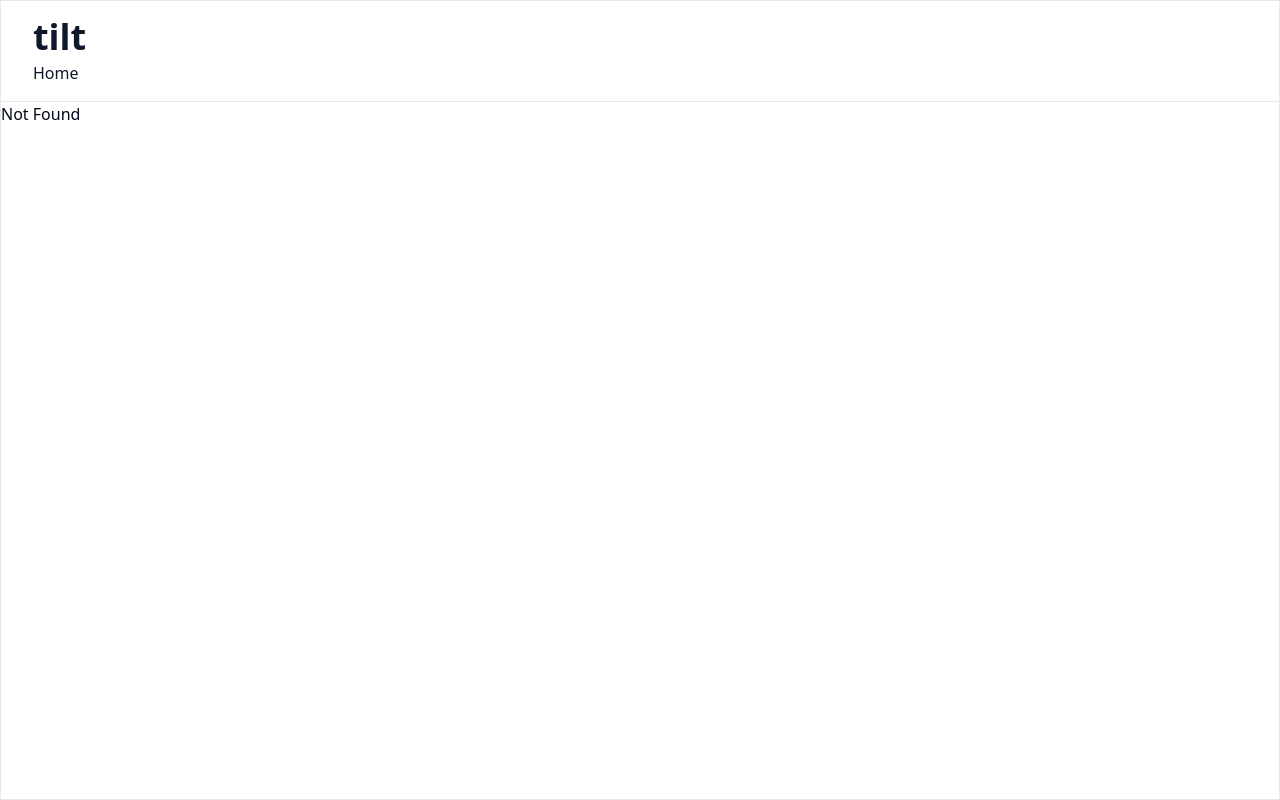
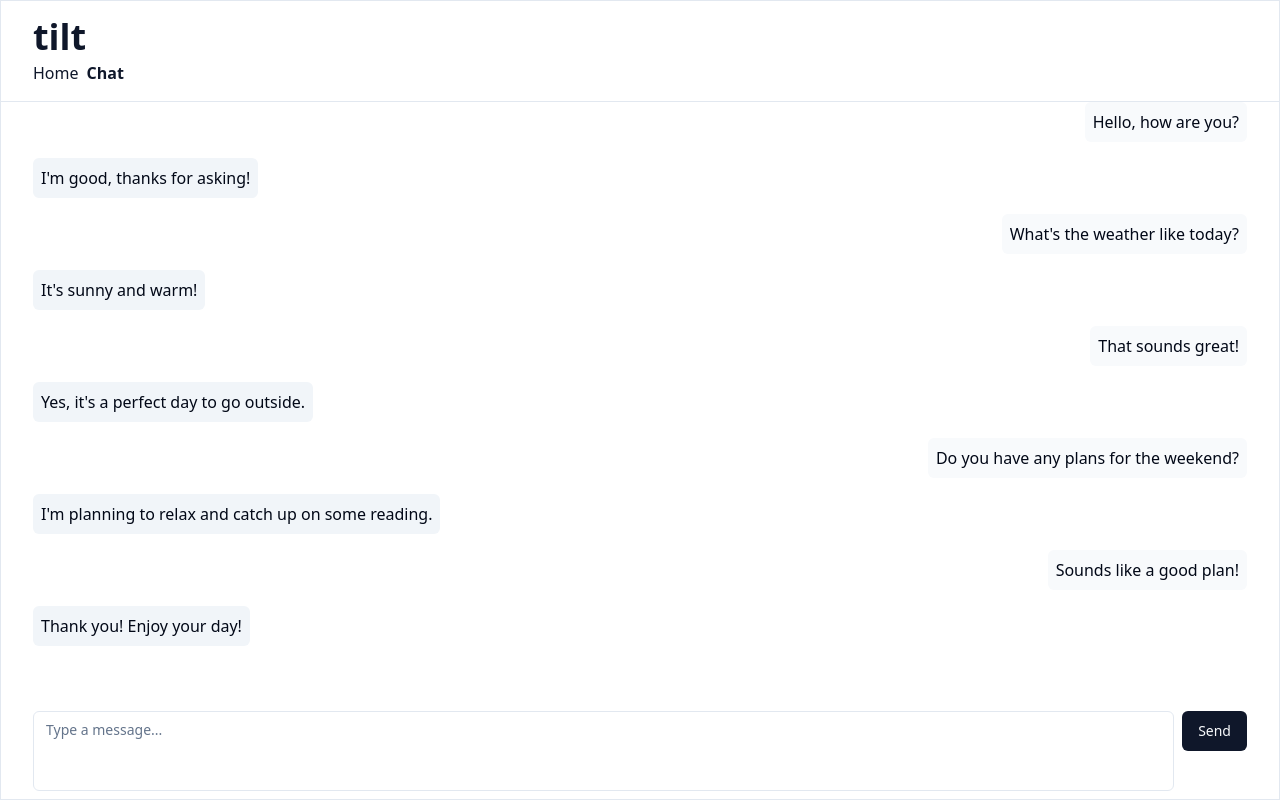
Before and after one commit to estib-vega/tilt, a React (Vite) app in the folder frontend/: page /chat in a window 1280 px wide. Before the commit this address had no page. Built offline with nearby package versions, Linux system fonts and the light colour scheme.

Commit message:
Frontend: Add chat page
Add a chat page with some mock chat messages displayed

```diff
--- a/frontend/src/routeTree.gen.ts
+++ b/frontend/src/routeTree.gen.ts
@@ -16,9 +16,15 @@ import { Route as rootRoute } from './routes/__root'
 
 // Create Virtual Routes
 
+const ChatLazyImport = createFileRoute('/chat')()
 const IndexLazyImport = createFileRoute('/')()
 
 // Create/Update Routes
+
+const ChatLazyRoute = ChatLazyImport.update({
+  path: '/chat',
+  getParentRoute: () => rootRoute,
+} as any).lazy(() => import('./routes/chat.lazy').then((d) => d.Route))
 
 const IndexLazyRoute = IndexLazyImport.update({
   path: '/',
@@ -36,12 +42,22 @@ declare module '@tanstack/react-router' {
       preLoaderRoute: typeof IndexLazyImport
       parentRoute: typeof rootRoute
     }
+    '/chat': {
+      id: '/chat'
+      path: '/chat'
+      fullPath: '/chat'
+      preLoaderRoute: typeof ChatLazyImport
+      parentRoute: typeof rootRoute
+    }
   }
 }
 
 // Create and export the route tree
 
-export const routeTree = rootRoute.addChildren({ IndexLazyRoute })
+export const routeTree = rootRoute.addChildren({
+  IndexLazyRoute,
+  ChatLazyRoute,
+})
 
 /* prettier-ignore-end */
 
@@ -51,11 +67,15 @@ export const routeTree = rootRoute.addChildren({ IndexLazyRoute })
     "__root__": {
       "filePath": "__root.tsx",
       "children": [
-        "/"
+        "/",
+        "/chat"
       ]
     },
     "/": {
       "filePath": "index.lazy.tsx"
+    },
+    "/chat": {
+      "filePath": "chat.lazy.tsx"
     }
   }
 }
--- a/frontend/src/routes/__root.tsx
+++ b/frontend/src/routes/__root.tsx
@@ -4,11 +4,16 @@ import { TanStackRouterDevtools } from "@tanstack/router-devtools";
 export const Route = createRootRoute({
   component: () => (
     <div className="w-screen h-screen fixed flex flex-col border">
-      <header className="flex flex-col px-8 py-4 text-primary gap-1">
+      <header className="container flex flex-col px-8 py-4 text-primary gap-1">
         <h1 className="text-4xl font-bold">tilt</h1>
-        <Link to="/" className="[&.active]:font-bold">
-          Home
-        </Link>
+        <nav className="flex gap-2">
+          <Link to="/" className="[&.active]:font-bold">
+            Home
+          </Link>
+          <Link to="/chat" className="[&.active]:font-bold">
+            Chat
+          </Link>
+        </nav>
       </header>
       <hr />
       <main className="overflow-hidden h-full">
--- /dev/null
+++ b/frontend/src/routes/chat.lazy.tsx
@@ -0,0 +1,111 @@
+import { Button } from "@/components/ui/button";
+import { ScrollArea } from "@/components/ui/scroll-area";
+import { Textarea } from "@/components/ui/textarea";
+import { createLazyFileRoute } from "@tanstack/react-router";
+
+export const Route = createLazyFileRoute("/chat")({
+  component: Chat,
+});
+
+enum ChatMessageAuthor {
+  User = "user",
+  Bot = "bot",
+}
+
+interface ChatMessageInfo {
+  author: ChatMessageAuthor;
+  content: string;
+}
+
+const fakeMessages: ChatMessageInfo[] = [
+  {
+    author: ChatMessageAuthor.User,
+    content: "Hello, how are you?",
+  },
+  {
+    author: ChatMessageAuthor.Bot,
+    content: "I'm good, thanks for asking!",
+  },
+  {
+    author: ChatMessageAuthor.User,
+    content: "What's the weather like today?",
+  },
+  {
+    author: ChatMessageAuthor.Bot,
+    content: "It's sunny and warm!",
+  },
+  {
+    author: ChatMessageAuthor.User,
+    content: "That sounds great!",
+  },
+  {
+    author: ChatMessageAuthor.Bot,
+    content: "Yes, it's a perfect day to go outside.",
+  },
+  {
+    author: ChatMessageAuthor.User,
+    content: "Do you have any plans for the weekend?",
+  },
+  {
+    author: ChatMessageAuthor.Bot,
+    content: "I'm planning to relax and catch up on some reading.",
+  },
+  {
+    author: ChatMessageAuthor.User,
+    content: "Sounds like a good plan!",
+  },
+  {
+    author: ChatMessageAuthor.Bot,
+    content: "Thank you! Enjoy your day!",
+  },
+];
+
+const ChatMessage = (props: ChatMessageInfo): JSX.Element => {
+  const isUser = props.author === ChatMessageAuthor.User;
+  return (
+    <div className={`flex ${isUser ? "justify-end" : "justify-start"}`}>
+      <div
+        className={`p-2 rounded-md ${isUser ? "bg-primary-foreground" : "bg-secondary"}`}
+      >
+        {props.content}
+      </div>
+    </div>
+  );
+};
+
+const ChatContent = (): JSX.Element => {
+  return (
+    <ScrollArea className="h-full">
+      <div className="flex flex-col gap-4">
+        {fakeMessages.map((m, i) => (
+          <ChatMessage {...m} key={i} />
+        ))}
+      </div>
+    </ScrollArea>
+  );
+};
+
+const ChatInput = (): JSX.Element => {
+  return (
+    <div className="flex gap-2 my-2">
+      <Textarea
+        placeholder="Type a message..."
+        className="w-full resize-none"
+      />
+      <Button className="bg-primary">Send</Button>
+    </div>
+  );
+};
+
+function Chat() {
+  return (
+    <div className="h-full flex flex-col flex-grow-0 overflow-hidden">
+      <div className="container flex-grow overflow-hidden">
+        <ChatContent />
+      </div>
+      <div className="container flex-shrink-0">
+        <ChatInput />
+      </div>
+    </div>
+  );
+}
```
